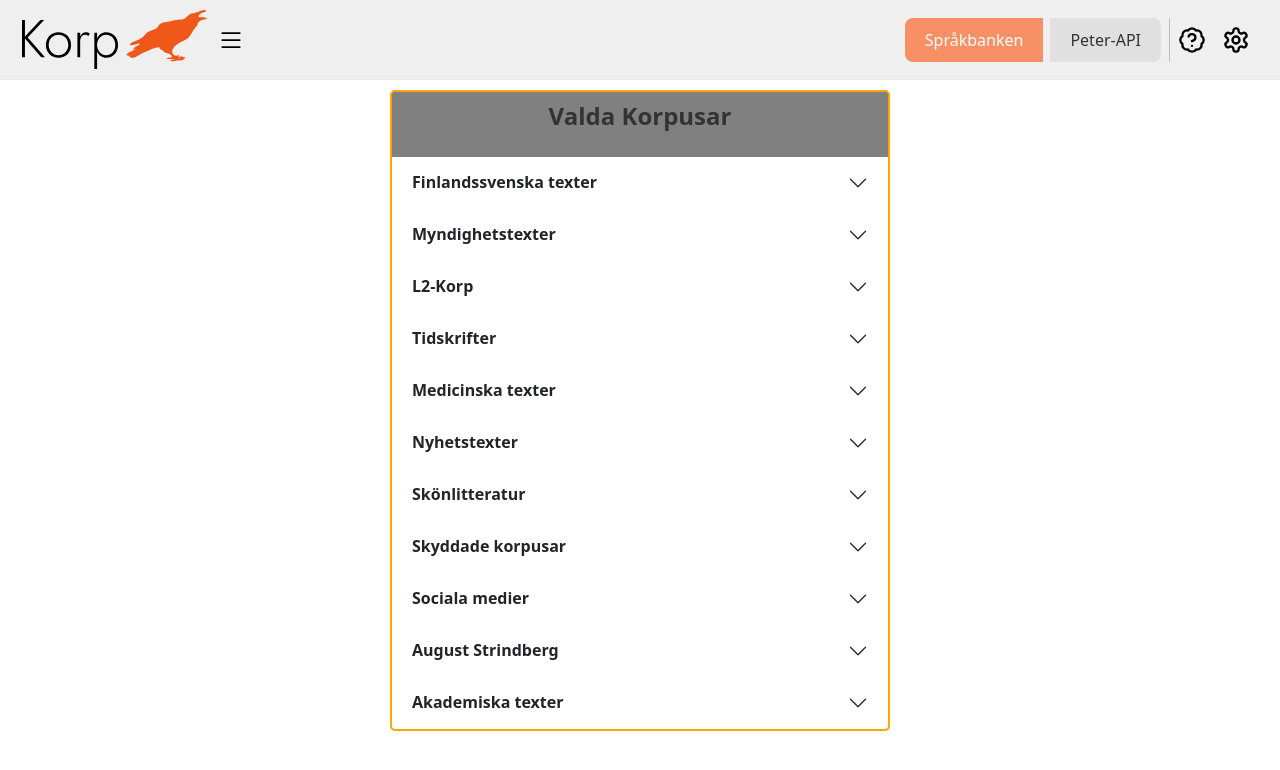
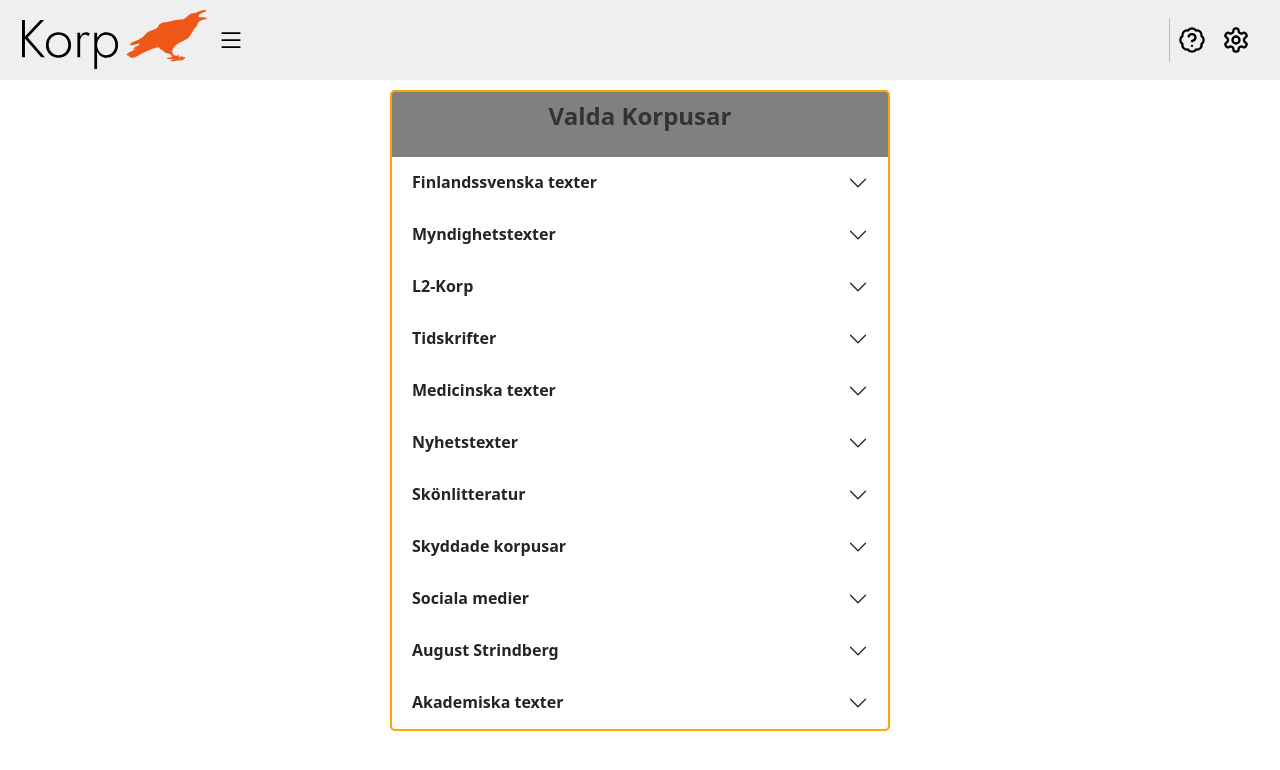
Before and after one commit to spraakbanken/korp-light, a React (Vite) app in the folder frontend/: page /settings in a window 1280 px wide. Shown: the top 770 px of the page. Built offline with nearby package versions, Linux system fonts and the light colour scheme.

Commit message:
Moved toggle api to settings

```diff
--- a/frontend/src/components/NavigationBar/NavigationBar.jsx
+++ b/frontend/src/components/NavigationBar/NavigationBar.jsx
@@ -52,7 +52,7 @@
         </div>
 
         <Nav className="d-flex align-items-center">
-          <ToggleAPI />
+
           <span className="vr border-start border-1 border-dark rounded-3"></span>
 
           <OverlayTrigger placement="bottom" overlay={help_tip}>
--- a/frontend/src/components/SettingsCard/SettingsCard.jsx
+++ b/frontend/src/components/SettingsCard/SettingsCard.jsx
@@ -3,6 +3,8 @@
 import { Moon, Sun } from "react-bootstrap-icons";
 import { Modal } from "react-bootstrap";
 import SettingsContext from "../../services/SettingsContext.jsx";
+import ToggleAPI from "../ToggleAPI/ToggleAPI.jsx"
+
 import "./SettingsCard.css";
 
 export default function SettingsCard(props) {
@@ -131,6 +133,13 @@
                         />
                     </Form.Group>
 
+                    <Form.Group className="mb-3">
+
+                    {/* Toggle API, logic in ToggleAPI.jsx */}
+                    <Form.Label>API:</Form.Label>
+                        <ToggleAPI />
+                    </Form.Group>
+
                 </Modal.Body>
 
                 {/* Close button */}
--- a/frontend/src/components/ToggleAPI/ToggleAPI.css
+++ b/frontend/src/components/ToggleAPI/ToggleAPI.css
@@ -3,9 +3,7 @@
     background-color: #e0e0e0;
     color: #333;
     border: none;
-    padding: 10px 20px;
     border-radius: 8px;
-    margin: 0 8px;
     transition: all 0.3s ease-in-out;
   }
 
--- a/frontend/src/pages/LandingPage/LandingPage.jsx
+++ b/frontend/src/pages/LandingPage/LandingPage.jsx
@@ -67,7 +67,7 @@
 
     return (
         <div className="landing-page">
-            {/* We have to remove it for now <NavigationBar /> */}
+
             <NavigationBar />
             <div className="landing-content">
                 <img className="korp-image" src={korpImage} alt="" />
```
